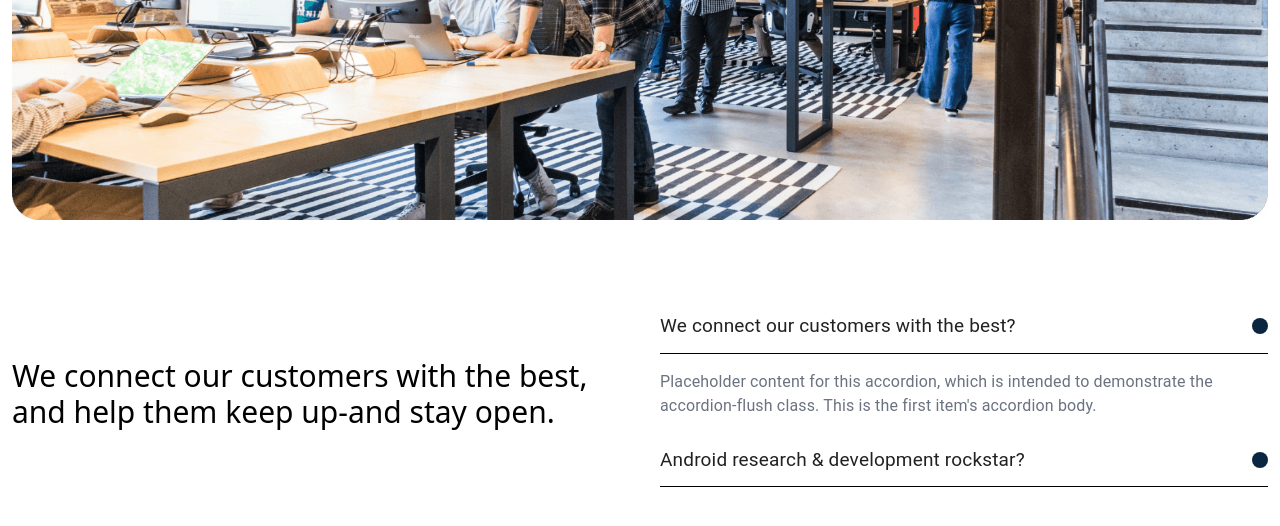
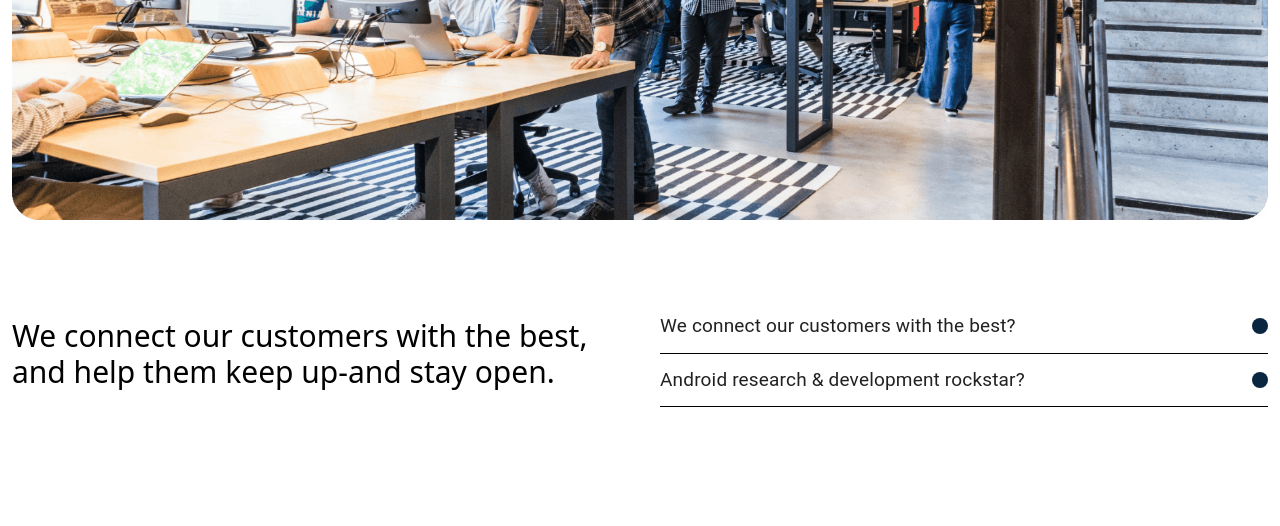
Before and after one commit to Mo0Hamdy/Boldo, a React (Vite) app: page / in a window 1280 px wide. Shown: the part 4055-4581 px from the top of the page. Built offline with nearby package versions, Linux system fonts and the light colour scheme; some icons are missing.

Commit message:
upload updates

```diff
--- a/src/components/Accordion.jsx
+++ b/src/components/Accordion.jsx
@@ -45,7 +45,7 @@ const AccordionDetails = styled(MuiAccordionDetails)(({ theme }) => ({
 }));
 
 export default function AccordionUsage() {
-  const [expanded, setExpanded] = React.useState("panel1");
+  const [expanded, setExpanded] = React.useState("");
 
   const handleChange = (panel) => (event, newExpanded) => {
     setExpanded(newExpanded ? panel : false);
```
